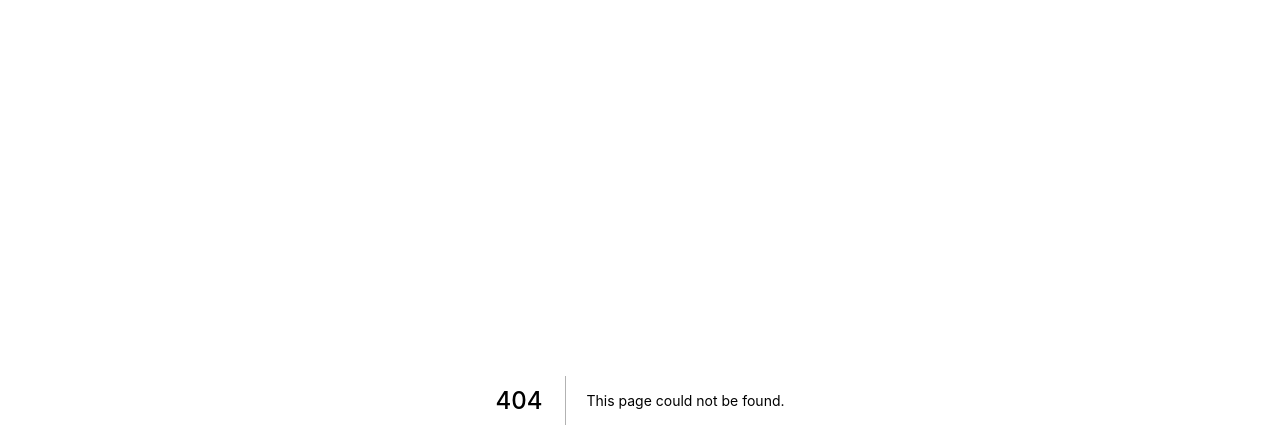
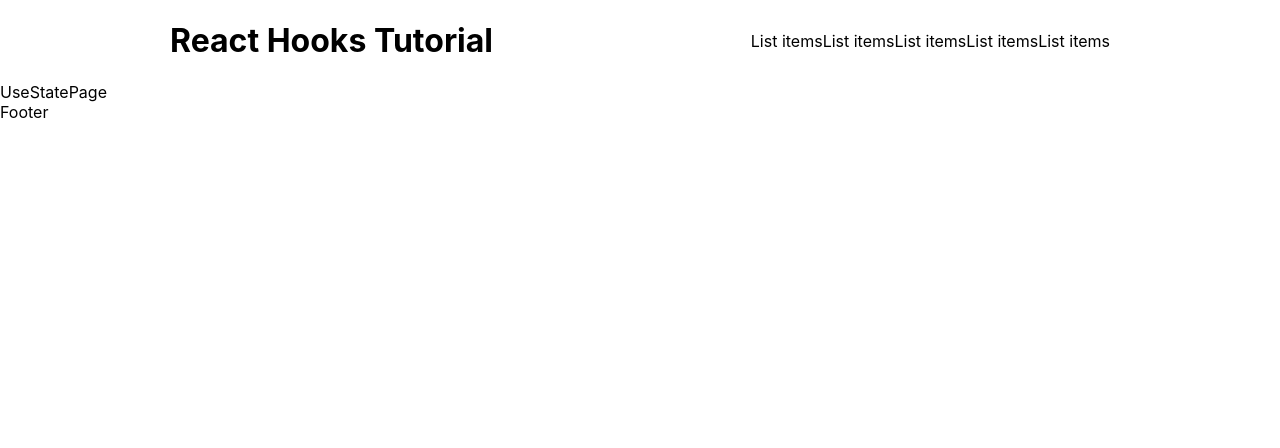
Before and after one commit to ArnasDickus/react-hooks-series, a Next.js app: page /use-state in a window 1280 px wide. Before the commit this address had no page. Shown: the top 448 px of the page. Built offline with nearby package versions, Linux system fonts and the light colour scheme.

Commit message:
stashing-changes

```diff
--- /dev/null
+++ b/components/layout/layout.tsx
@@ -0,0 +1,19 @@
+import React from 'react'
+import Footer from './sections/footer/footer'
+import Header from './sections/header/header'
+
+interface ILayout {
+    children: React.ReactNode
+}
+
+const Layout = (props: ILayout) => {
+  return (
+    <>
+    <Header />
+    <main>{props.children}</main>
+    <Footer />
+    </>
+  )
+}
+
+export default Layout
--- /dev/null
+++ b/components/layout/sections/footer/footer.tsx
@@ -0,0 +1,9 @@
+import React from 'react'
+
+const Footer = () => {
+  return (
+    <div>Footer</div>
+  )
+}
+
+export default Footer
--- /dev/null
+++ b/components/layout/sections/header/header.tsx
@@ -0,0 +1,36 @@
+import React from 'react'
+import styled from 'styled-components';
+
+const Header = () => {
+  return (
+    <ContainerHeader>
+      <div>
+      <h1>React Hooks Tutorial</h1>
+      </div>
+      <nav className="nav">
+        <p>List items</p>
+        <p>List items</p>
+        <p>List items</p>
+        <p>List items</p>
+        <p>List items</p>
+      </nav>
+    </ContainerHeader>
+  )
+}
+
+export default Header
+
+const ContainerHeader = styled.header`
+  display: flex;
+  justify-content: space-between;
+  margin-right: auto;
+  margin-left:  auto;
+  max-width: 960px;
+  padding-right: 10px;
+  padding-left:  10px;
+
+  .nav {
+    display: flex;
+    align-items: center;
+  }
+`
--- a/package.json
+++ b/package.json
@@ -11,12 +11,14 @@
   "dependencies": {
     "next": "12.1.6",
     "react": "18.1.0",
-    "react-dom": "18.1.0"
+    "react-dom": "18.1.0",
+    "styled-components": "5.3.5"
   },
   "devDependencies": {
     "@types/node": "17.0.31",
     "@types/react": "18.0.8",
     "@types/react-dom": "18.0.3",
+    "@types/styled-components": "^5.1.25",
     "eslint": "8.14.0",
     "eslint-config-next": "12.1.6",
     "typescript": "4.6.4"
--- /dev/null
+++ b/pages/use-state/index.tsx
@@ -0,0 +1,12 @@
+import React from 'react'
+import Layout from '../../components/layout/layout'
+
+const UseStatePage = () => {
+  return (
+    <Layout>
+      <div>UseStatePage</div>
+    </Layout>
+  )
+}
+
+export default UseStatePage
```
Also changed, not shown: 1 other file (tests, documents, lock files or other folders).
